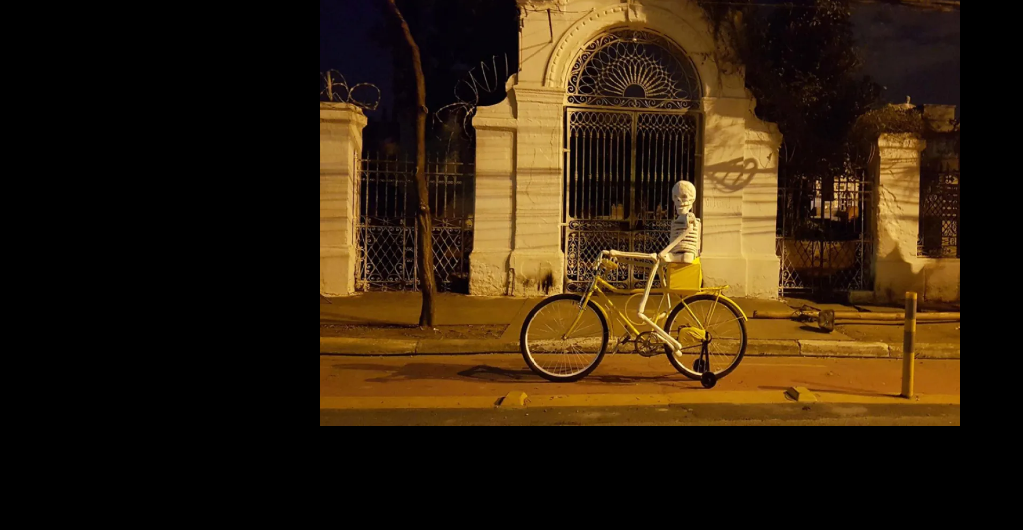
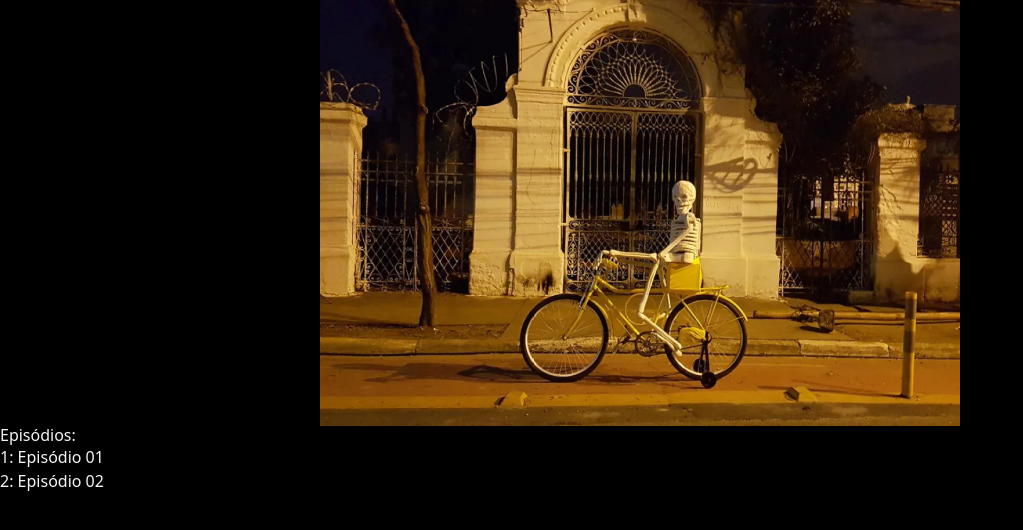
Before and after one commit to pedroarigoni/streamingvideos, a Django app: page /videos/2 in a window 1280 px wide. Shown: the part 156-686 px from the top of the page, without its empty margins (0-1023 px from the left). Run offline with Django 4.2, Linux system fonts and the light colour scheme; data comes from the database, SQL or seed files in the repository; both versions use the stored data as it was after the commit; some libraries are stand-ins or nearby versions.

Commit message:
created the exibition for views DetalhesVideo

```diff
--- a/video/templates/detalhesvideo.html
+++ b/video/templates/detalhesvideo.html
@@ -10,6 +10,14 @@ Detalhesvideos VideoFlix
     <h1>Detalhes do vídeo: {{ object.titulo }}</h1>
     <p>{{ object.descricao }}</p>
     <img class="w-1/2 h-auto mx-auto my-auto" src="{{ object.thumb.url }}">
+
+    <h2>Episódios:</h2>
+    {% for episodio in object.episodios.all %}
+    <a href="{{ episodio.video }}">
+        <p>{{ forloop.counter }}: {{ episodio.titulo }}</p>
+    </a>
+    {% endfor %}
+
 </div>
 
 {% endblock %}>
```
Also changed, not shown: db.sqlite3.
